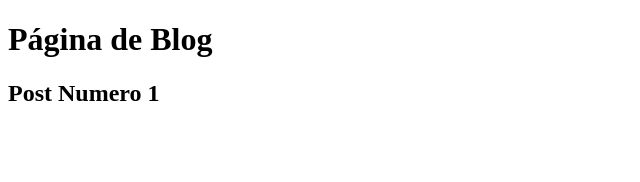
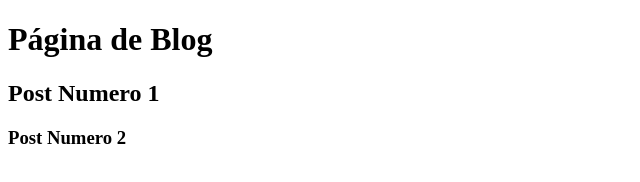
Before and after one commit to maelfons/AulaGitHUB, a plain HTML site: page blog.html in a window 1280 px wide. Shown: the whole page, without its empty margins (0-640 px from the left). Drawn offline with Linux system fonts and the light colour scheme.

Commit message:
update blog

```diff
--- a/blog.html
+++ b/blog.html
@@ -9,5 +9,6 @@
 <body>
     <h1>Página de Blog</h1>
     <h2>Post Numero 1</h2>
+    <h3>Post Numero 2</h3>
 </body>
 </html>
```
